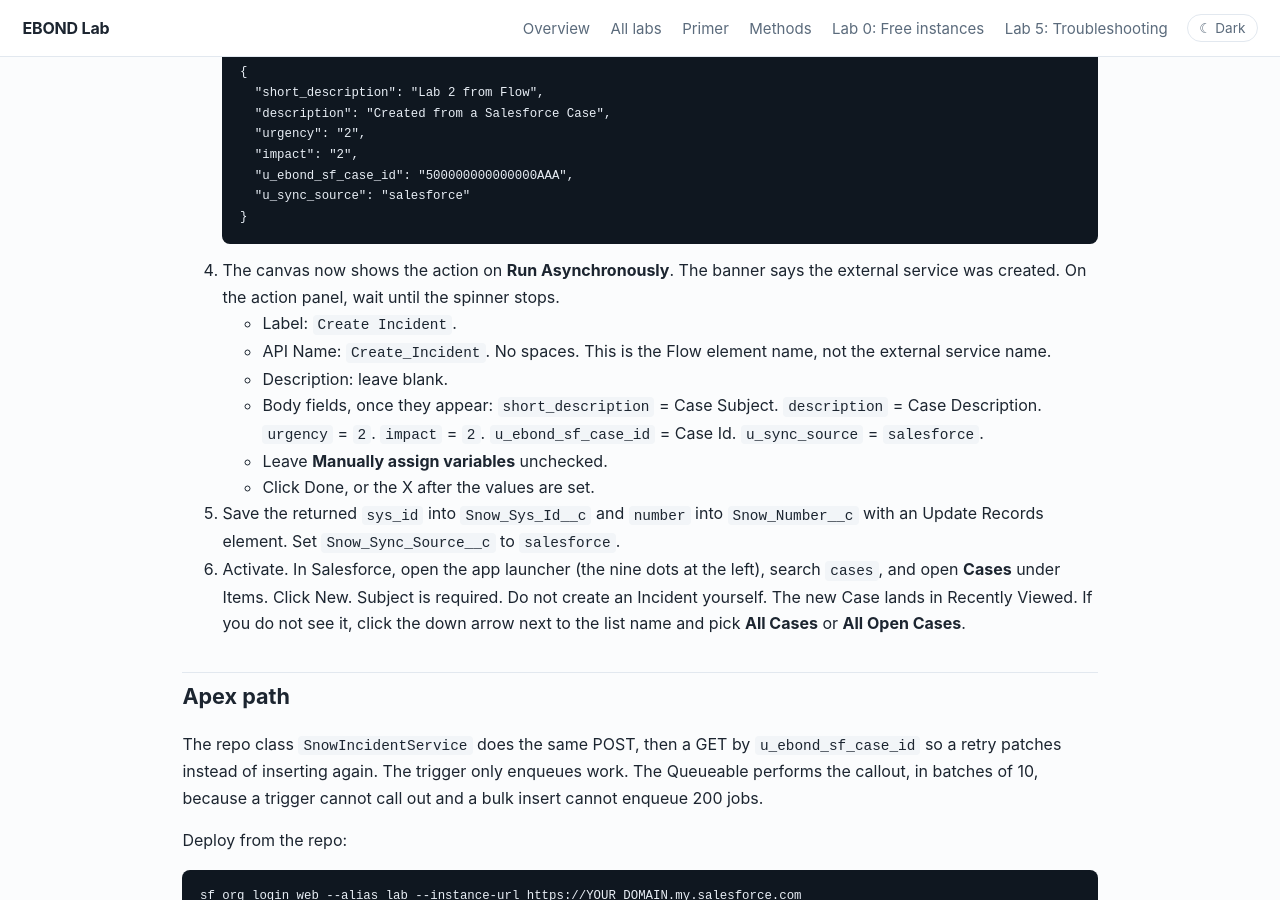
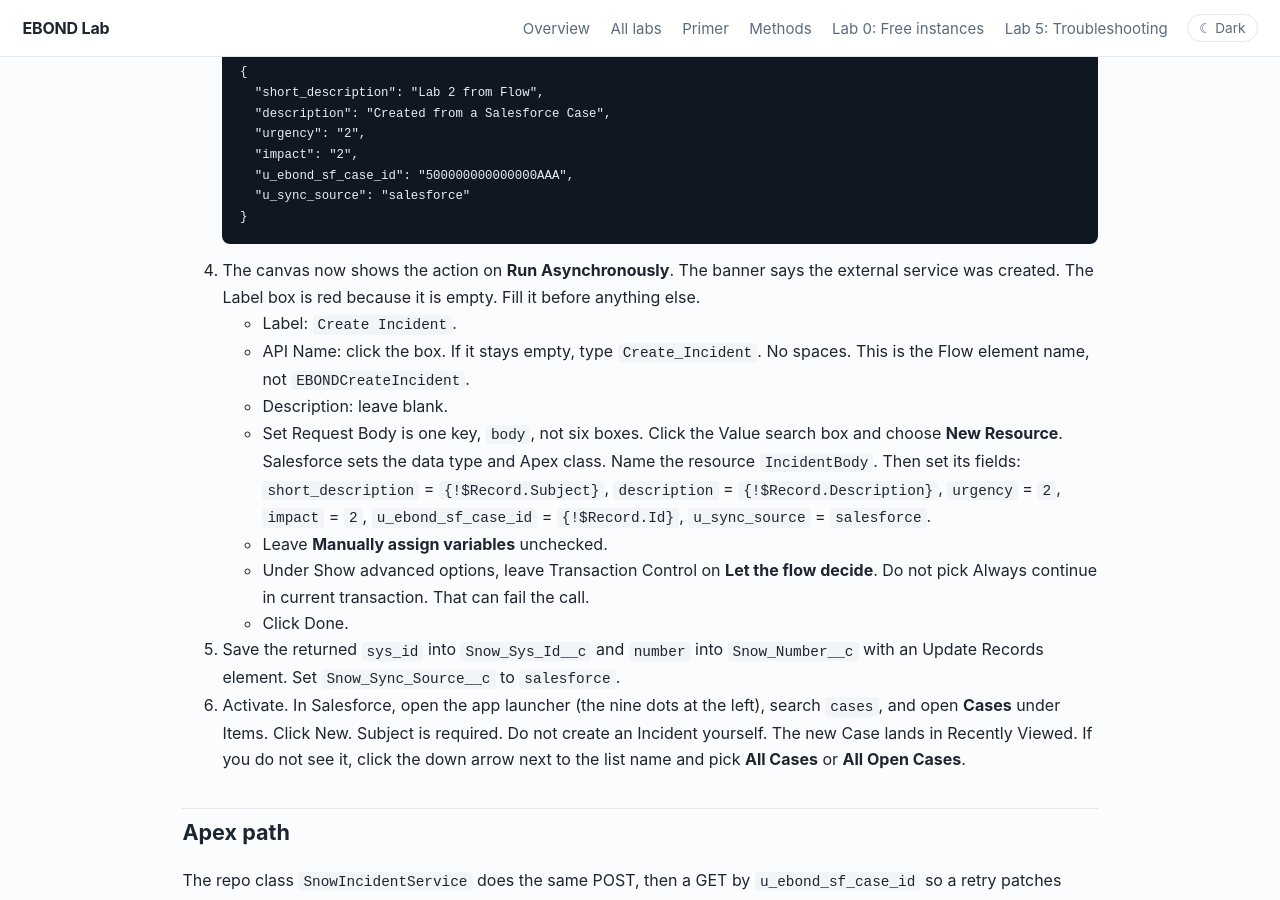
Before and after one commit to eltonaguiar/EBOND_ServiceNowSalesforce, a Jekyll site: the page built from site/labs/02-salesforce-to-snow.md, in a window 1280 px wide and 900 px high, scrolled down 7800 px. Built offline with Jekyll 4.4.1, drawn with Linux system fonts in a browser that asks for light colours.

Commit message:
Match the action panel: one body resource and the required label.

````diff
--- a/site/labs/02-salesforce-to-snow.md
+++ b/site/labs/02-salesforce-to-snow.md
@@ -253,13 +253,14 @@ Use this only if you picked Flow above.
      "u_sync_source": "salesforce"
    }
    ```
-4. The canvas now shows the action on **Run Asynchronously**. The banner says the external service was created. On the action panel, wait until the spinner stops.
+4. The canvas now shows the action on **Run Asynchronously**. The banner says the external service was created. The Label box is red because it is empty. Fill it before anything else.
    - Label: `Create Incident`.
-   - API Name: `Create_Incident`. No spaces. This is the Flow element name, not the external service name.
+   - API Name: click the box. If it stays empty, type `Create_Incident`. No spaces. This is the Flow element name, not `EBONDCreateIncident`.
    - Description: leave blank.
-   - Body fields, once they appear: `short_description` = Case Subject. `description` = Case Description. `urgency` = `2`. `impact` = `2`. `u_ebond_sf_case_id` = Case Id. `u_sync_source` = `salesforce`.
+   - Set Request Body is one key, `body`, not six boxes. Click the Value search box and choose **New Resource**. Salesforce sets the data type and Apex class. Name the resource `IncidentBody`. Then set its fields: `short_description` = `{!$Record.Subject}`, `description` = `{!$Record.Description}`, `urgency` = `2`, `impact` = `2`, `u_ebond_sf_case_id` = `{!$Record.Id}`, `u_sync_source` = `salesforce`.
    - Leave **Manually assign variables** unchecked.
-   - Click Done, or the X after the values are set.
+   - Under Show advanced options, leave Transaction Control on **Let the flow decide**. Do not pick Always continue in current transaction. That can fail the call.
+   - Click Done.
 5. Save the returned `sys_id` into `Snow_Sys_Id__c` and `number` into `Snow_Number__c` with an Update Records element. Set `Snow_Sync_Source__c` to `salesforce`.
 6. Activate. In Salesforce, open the app launcher (the nine dots at the left), search `cases`, and open **Cases** under Items. Click New. Subject is required. Do not create an Incident yourself. The new Case lands in Recently Viewed. If you do not see it, click the down arrow next to the list name and pick **All Cases** or **All Open Cases**.
 
````
